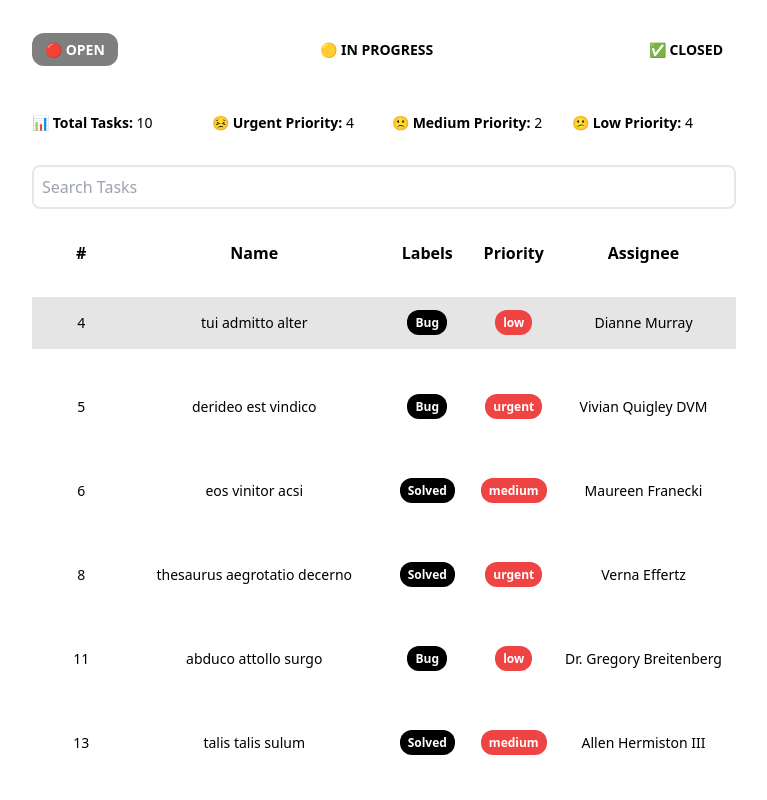
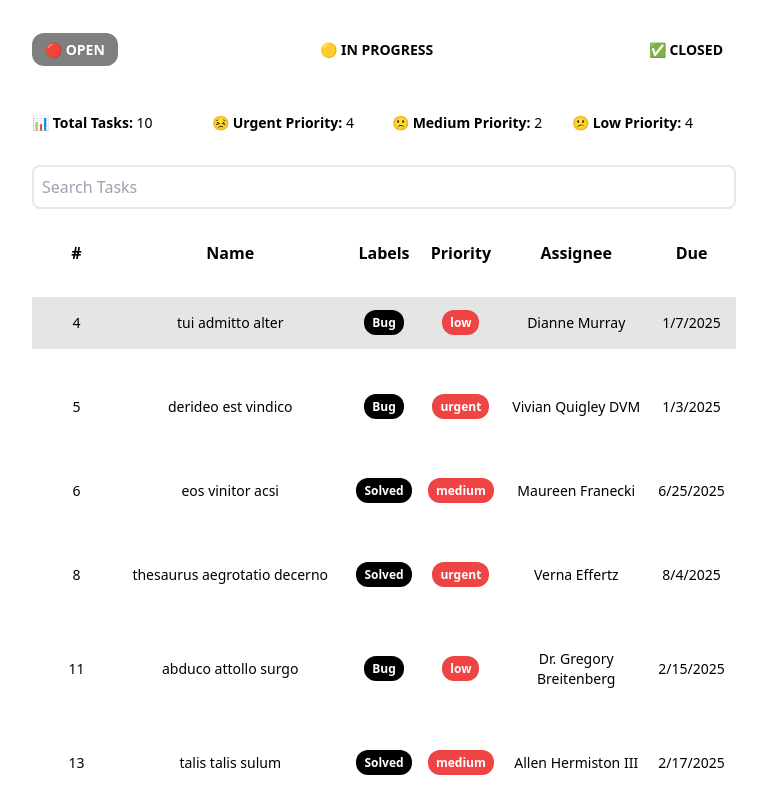
Before and after one commit to tauseefsshah/sdm-taskboard, a Next.js app: page / in a window 1280 px wide. Shown: the top 800 px of the page, without its empty margins (256-1023 px from the left). Built offline with nearby package versions, Linux system fonts and the light colour scheme.

Commit message:
CREATE - due_at column for tasks

```diff
--- a/components/TaskList.jsx
+++ b/components/TaskList.jsx
@@ -82,20 +82,21 @@ export function TaskList({ status, allTasks, setAllTasks }) {
 
       <div
         id="tasks"
-        className="grid grid-cols-6 gap-1 items-center text-center px-2 font-bold lg:grid-cols-8"
+        className="grid grid-cols-6 gap-1 items-center text-center px-2 font-bold lg:grid-cols-9"
       >
         <div>#</div>
         <div className="col-span-3">Name</div>
         <div className="hidden lg:block">Labels</div>
         <div className="hidden lg:block">Priority</div>
         <div className="col-span-2">Assignee</div>
+        <div className="col-span-1">Due</div>
       </div>
 
       {currentListTasks.map((task, index) => (
         <div
           key={task.id}
           className={
-            `grid grid-cols-6 gap-1 items-center text-center px-2 py-4 text-sm lg:grid-cols-8 ` +
+            `grid grid-cols-6 gap-1 items-center text-center px-2 py-4 text-sm lg:grid-cols-9 ` +
             (taskIndex == index ? "bg-black/10" : "")
           }
           onClick={() => setTaskIndex(index)}
@@ -114,6 +115,7 @@ export function TaskList({ status, allTasks, setAllTasks }) {
             </span>
           </div>
           <div className="col-span-2">{task.assignee}</div>
+          <div>{new Date(task.due_at).toLocaleDateString()}</div>
         </div>
       ))}
 
```
